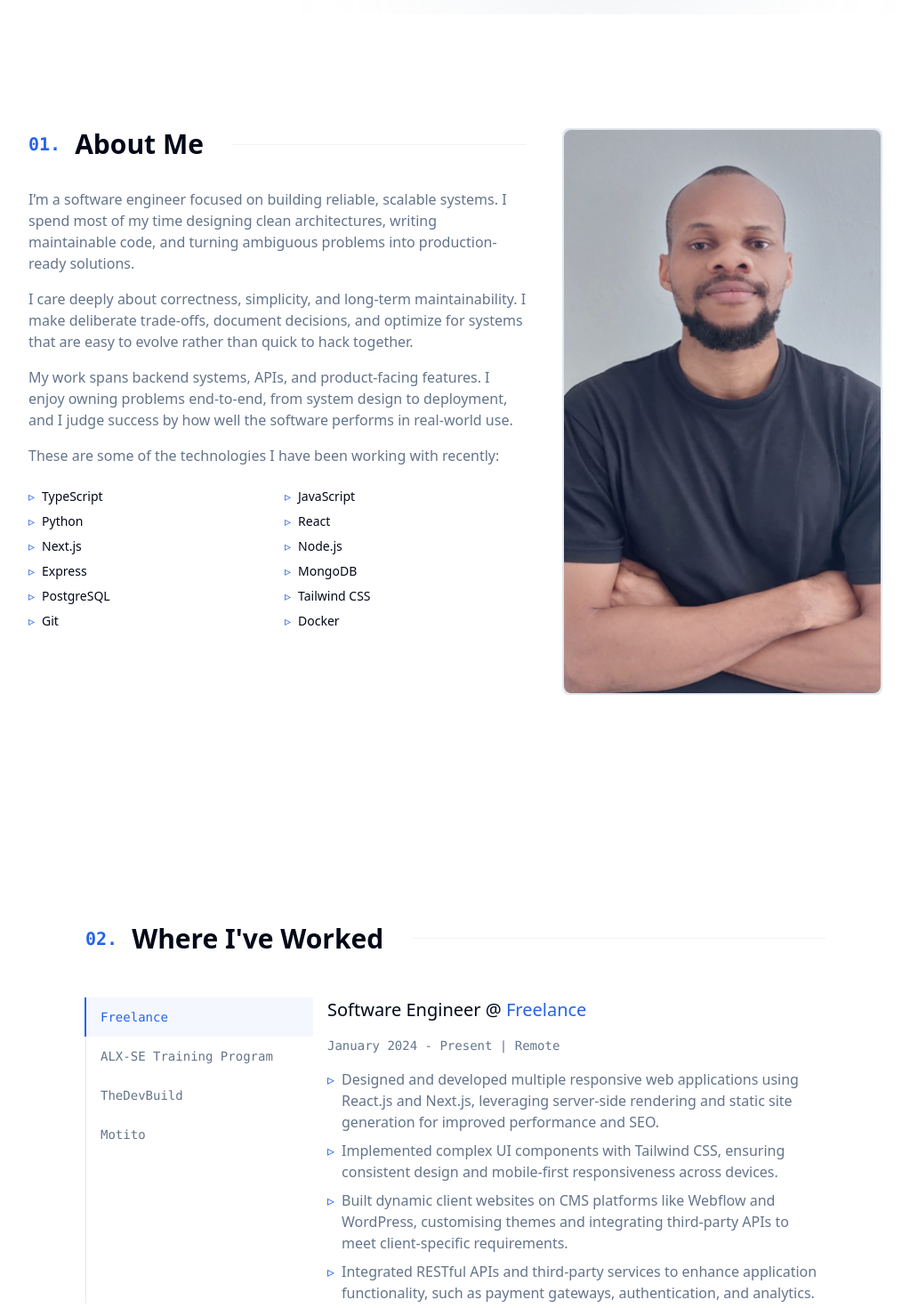
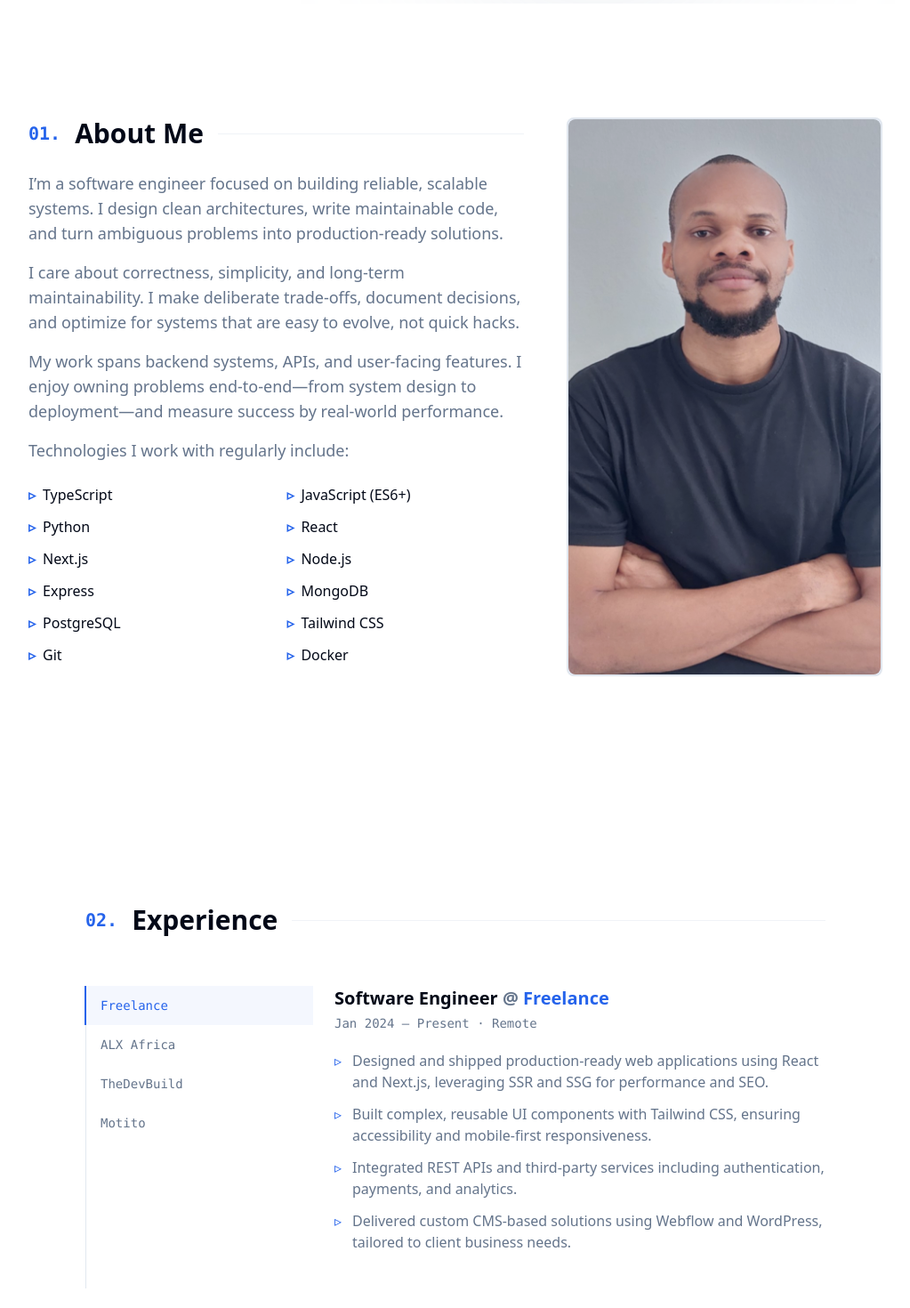
Before and after one commit to luckys-lnz/luckys-portfolio, a Next.js app: page / in a window 1280 px wide. Shown: the part 780-2250 px from the top of the page at 89% size, without its empty margins (128-1151 px from the left). Built offline with nearby package versions, Linux system fonts and the light colour scheme; a web font is replaced by a local one.

Commit message:
refactor: enhance AboutSection and ExperienceSection for improved clarity and presentation; update HeroSection for better messaging and layout

```diff
--- a/components/about-section.tsx
+++ b/components/about-section.tsx
@@ -11,7 +11,7 @@ export function AboutSection() {
 
   const skills = [
     "TypeScript",
-    "JavaScript",
+    "JavaScript (ES6+)",
     "Python",
     "React",
     "Next.js",
@@ -21,97 +21,90 @@ export function AboutSection() {
     "PostgreSQL",
     "Tailwind CSS",
     "Git",
-    "Docker"
+    "Docker",
   ];
 
   const containerVariants = {
     hidden: { opacity: 0 },
     visible: {
       opacity: 1,
-      transition: {
-        staggerChildren: 0.1,
-      },
+      transition: { staggerChildren: 0.15 },
     },
   };
 
   const itemVariants = {
     hidden: { opacity: 0, y: 20 },
-    visible: {
-      opacity: 1,
-      y: 0,
-      transition: { duration: 0.5 },
-    },
+    visible: { opacity: 1, y: 0, transition: { duration: 0.5, ease: "easeOut" } },
   };
 
   return (
-    <section id="about" className="py-20 md:px-20 md:py-32 relative">
-      <div className="container max-w-screen-lg relative z-10">
+    <section id="about" className="py-24 md:py-32 relative">
+      <div className="container max-w-screen-lg mx-auto relative z-10">
         <motion.div
           ref={ref}
           initial="hidden"
           animate={isInView ? "visible" : "hidden"}
           variants={containerVariants}
-          className="grid md:grid-cols-5 gap-10 items-start"
+          className="grid md:grid-cols-5 gap-12 items-start"
         >
-          <motion.div variants={itemVariants} className="md:col-span-3">
-            <h2 className="text-3xl font-bold flex items-center gap-4 mb-8">
+          {/* Text content */}
+          <motion.div variants={itemVariants} className="md:col-span-3 space-y-6">
+            {/* Section heading */}
+            <h2 className="text-3xl font-bold flex items-center gap-4">
               <span className="text-primary font-mono text-xl">01.</span>
               About Me
-              <div className="h-px bg-border flex-grow ml-4 opacity-50"></div>
+              <div className="flex-grow h-px bg-border opacity-50"></div>
             </h2>
 
-            <div className="space-y-4 text-muted-foreground">
+            {/* About paragraphs */}
+            <div className="space-y-4 text-muted-foreground text-base md:text-lg leading-relaxed">
               <p>
-                I’m a software engineer focused on building reliable, scalable
-                systems. I spend most of my time designing clean architectures,
-                writing maintainable code, and turning ambiguous problems into
-                production-ready solutions.
+                I’m a software engineer focused on building reliable, scalable systems. I
+                design clean architectures, write maintainable code, and turn ambiguous
+                problems into production-ready solutions.
               </p>
               <p>
-                I care deeply about correctness, simplicity, and long-term
-                maintainability. I make deliberate trade-offs, document
-                decisions, and optimize for systems that are easy to evolve
-                rather than quick to hack together.
+                I care about correctness, simplicity, and long-term maintainability. I
+                make deliberate trade-offs, document decisions, and optimize for systems
+                that are easy to evolve, not quick hacks.
               </p>
               <p>
-                My work spans backend systems, APIs, and product-facing
-                features. I enjoy owning problems end-to-end, from system design
-                to deployment, and I judge success by how well the software
-                performs in real-world use.
+                My work spans backend systems, APIs, and user-facing features. I enjoy
+                owning problems end-to-end—from system design to deployment—and measure
+                success by real-world performance.
               </p>
-              <p>
-                These are some of the technologies I have been working with
-                recently:
-              </p>
+              <p>Technologies I work with regularly include:</p>
             </div>
 
+            {/* Skills grid */}
             <motion.ul
               variants={itemVariants}
-              className="grid grid-cols-2 gap-x-4 gap-y-2 mt-6 text-sm"
+              className="grid grid-cols-2 gap-x-6 gap-y-3 mt-4 text-sm md:text-base"
             >
-              {skills.map((skill, index) => (
-                <li key={index} className="flex items-center gap-2">
-                  <span className="text-primary">▹</span> {skill}
+              {skills.map((skill, idx) => (
+                <li key={idx} className="flex items-center gap-2">
+                  <span className="text-primary font-bold">▹</span> {skill}
                 </li>
               ))}
             </motion.ul>
           </motion.div>
 
+          {/* Image content */}
           <motion.div
             variants={itemVariants}
-            className="md:col-span-2 relative group"
+            className="md:col-span-2 relative flex justify-center md:justify-end"
           >
-            <div className="relative rounded-lg overflow-hidden border-2 border-slate-200 dark:border-slate-800 transition-all duration-300 group-hover:border-primary/50">
+            <div className="relative rounded-lg overflow-hidden border-2 border-slate-200 dark:border-slate-800 transition-all duration-300 group hover:border-primary/50">
               <div className="absolute inset-0 bg-primary/10 group-hover:bg-transparent transition-all duration-300 z-10"></div>
               <Image
                 src="/lucky.A.jpg"
                 alt="Lucky Archibong"
                 width={600}
                 height={600}
-                className="rounded-lg transition-all duration-300 group-hover:scale-105"
+                className="rounded-lg transition-transform duration-300 group-hover:scale-105"
               />
             </div>
-            <div className="absolute -inset-1.5 rounded-lg bg-primary/10 -z-10 blur-sm opacity-0 group-hover:opacity-100 transition-all duration-300"></div>
+            <div className="absolute -inset-1.5 rounded-lg bg-primary/10 -z-10 blur-sm opacity-0 group-hover:opacity-100 transition-opacity duration-300"></div>
           </motion.div>
         </motion.div>
       </div>
--- a/components/experience-section.tsx
+++ b/components/experience-section.tsx
@@ -1,7 +1,6 @@
 "use client";
 
-import { motion } from "framer-motion";
-import { useInView } from "framer-motion";
+import { motion, useInView } from "framer-motion";
 import { useRef, useState } from "react";
 import { cn } from "@/lib/utils";
 
@@ -23,60 +22,57 @@ export function ExperienceSection() {
     {
       title: "Software Engineer",
       company: "Freelance",
-      date: "January 2024 - Present",
+      date: "Jan 2024 — Present",
       location: "Remote",
       description: [
-        "Designed and developed multiple responsive web applications using React.js and Next.js, leveraging server-side rendering and static site generation for improved performance and SEO.",
-        "Implemented complex UI components with Tailwind CSS, ensuring consistent design and mobile-first responsiveness across devices.",
-        "Built dynamic client websites on CMS platforms like Webflow and WordPress, customising themes and integrating third-party APIs to meet client-specific requirements.",
-        "Integrated RESTful APIs and third-party services to enhance application functionality, such as payment gateways, authentication, and analytics.",
+        "Designed and shipped production-ready web applications using React and Next.js, leveraging SSR and SSG for performance and SEO.",
+        "Built complex, reusable UI components with Tailwind CSS, ensuring accessibility and mobile-first responsiveness.",
+        "Integrated REST APIs and third-party services including authentication, payments, and analytics.",
+        "Delivered custom CMS-based solutions using Webflow and WordPress, tailored to client business needs.",
       ],
       url: "https://www.luckyarchibong.com",
     },
     {
       title: "Software Engineering Trainee",
-      company: "ALX-SE Training Program",
-      date: "January 2024 - Febuary 2025",
+      company: "ALX Africa",
+      date: "Jan 2024 — Feb 2025",
       location: "Remote",
       description: [
-        "Set up and maintained Ubuntu web servers, learning how to keep systems reliable and responsive for users.",
-        "Implemented HAProxy as a load balancer to help distribute incoming traffic and reduce server overload.",
-        "Gained experience with Puppet to automate routine server tasks, improving efficiency and consistency in deployment.",
-        "Used Datadog to monitor server health and performance, catching issues early and learning to debug in real time.",
-        "Built a full-stack Airbnb clone using Python, Flask, jQuery, and SQLAlchemy, focusing on backend development and how databases connect to user-facing features.",
-        "Designed and managed MySQL databases to handle user accounts and property listings, practicing data modeling and relational queries.",
-        "Worked closely with peers using GitHub for version control, team collaboration, and code reviews, developing habits for clean, maintainable code.",
+        "Configured and maintained Linux-based web servers, focusing on reliability and performance.",
+        "Implemented HAProxy for load balancing and traffic distribution.",
+        "Automated infrastructure tasks using Puppet, improving deployment consistency.",
+        "Monitored systems with Datadog and debugged production issues in real time.",
+        "Built a full-stack Airbnb clone using Python, Flask, SQLAlchemy, and MySQL.",
+        "Collaborated in distributed teams using GitHub, following code review and version control best practices.",
       ],
-      url: "https://www.alxafrica.com/ ",
+      url: "https://www.alxafrica.com",
     },
     {
       title: "Web Developer",
       company: "TheDevBuild",
-      date: "January 2023 - February 2024",
+      date: "Jan 2023 — Feb 2024",
       location: "Remote",
       description: [
-        "Built and maintained client websites using HTML, CSS, and JavaScript",
-        "Implemented responsive designs that work across all device sizes",
-        "Assisted in the development of a company-wide design system",
-        "Participated in agile development processes and sprint planning",
+        "Built and maintained client websites using modern HTML, CSS, and JavaScript.",
+        "Implemented responsive layouts across mobile, tablet, and desktop.",
+        "Contributed to the development of a shared internal design system.",
+        "Worked within agile workflows, participating in sprint planning and reviews.",
       ],
       url: "https://www.thedevbuild.com",
     },
     {
       title: "Web Developer",
       company: "Motito",
-      date: "August 2021 - March 2022",
+      date: "Aug 2021 — Mar 2022",
       location: "Remote",
       description: [
-        "Developed responsive web applications using HTML/CSS and JavaScript",
-        "Implemented CI/CD pipelines that reduced deployment time by 40%",
-        "Optimized the company web application performance, improving load times by 45%",
-        "Collaborated with cross-functional teams to deliver features on schedule",
-        "Built an internal dashboard using JavaScript and SQL, integrating BigQuery data with Retool to visualise and manage user demographic insights.",
-        "Worked closely with clients to gather requirements, offer technical guidance, and deliver tailored digital solutions that align with business goals.",
-        "Ensured cross-browser compatibility, mobile responsiveness, and SEO best practices in our websites.",
+        "Developed responsive web applications with a focus on performance and usability.",
+        "Implemented CI/CD pipelines, reducing deployment time by ~40%.",
+        "Optimized application performance, improving load times by ~45%.",
+        "Built an internal analytics dashboard integrating SQL, BigQuery, and Retool.",
+        "Collaborated cross-functionally to deliver features aligned with business goals.",
       ],
-      url: "https://motito.co/",
+      url: "https://motito.co",
     },
   ];
 
@@ -84,52 +80,52 @@ export function ExperienceSection() {
     hidden: { opacity: 0 },
     visible: {
       opacity: 1,
-      transition: {
-        staggerChildren: 0.1,
-      },
+      transition: { staggerChildren: 0.12 },
     },
   };
 
   const itemVariants = {
-    hidden: { opacity: 0, y: 20 },
+    hidden: { opacity: 0, y: 16 },
     visible: {
       opacity: 1,
       y: 0,
-      transition: { duration: 0.5 },
+      transition: { duration: 0.45, ease: "easeOut" },
     },
   };
 
   return (
-    <section id="experience" className="py-20 md:py-32 relative">
-      <div className="container max-w-4xl">
+    <section id="experience" className="py-24 md:py-32 relative">
+      <div className="container max-w-4xl mx-auto">
         <motion.div
           ref={ref}
           initial="hidden"
           animate={isInView ? "visible" : "hidden"}
           variants={containerVariants}
         >
+          {/* Section header */}
           <motion.h2
             variants={itemVariants}
-            className="text-3xl font-bold flex items-center gap-4 mb-12"
+            className="text-3xl font-bold flex items-center gap-4 mb-14"
           >
             <span className="text-primary font-mono text-xl">02.</span>
-            Where I've Worked
-            <div className="h-px bg-border flex-grow ml-4 opacity-50"></div>
+            Experience
+            <div className="h-px bg-border flex-grow opacity-50" />
           </motion.h2>
 
           <motion.div
             variants={itemVariants}
-            className="flex flex-col md:flex-row gap-4"
+            className="flex flex-col md:flex-row gap-6"
           >
-            <div className="md:border-l border-border md:w-64 flex md:flex-col overflow-x-auto md:overflow-x-visible scrollbar-hide">
+            {/* Company tabs */}
+            <div className="md:w-64 md:border-l border-border flex md:flex-col overflow-x-auto md:overflow-visible scrollbar-hide">
               {experiences.map((exp, index) => (
                 <button
                   key={index}
                   onClick={() => setActiveTab(index)}
                   className={cn(
-                    "px-4 py-3 text-left font-mono text-sm whitespace-nowrap transition-all",
+                    "px-4 py-3 text-left font-mono text-sm whitespace-nowrap transition-colors duration-200",
                     activeTab === index
-                      ? "text-primary border-primary md:border-l-2 md:-ml-[2px] bg-primary/5"
+                      ? "text-primary bg-primary/5 md:border-l-2 md:border-primary md:-ml-[2px]"
                       : "text-muted-foreground hover:text-foreground hover:bg-muted"
                   )}
                 >
@@ -138,32 +134,37 @@ export function ExperienceSection() {
               ))}
             </div>
 
-            <div className="flex-1 min-h-[320px]">
+            {/* Experience content */}
+            <div className="flex-1 min-h-[340px]">
               {experiences.map((exp, index) => (
                 <div
                   key={index}
                   className={cn(
-                    "space-y-4 transition-all duration-300",
-                    activeTab === index ? "opacity-100" : "hidden opacity-0"
+                    "space-y-5",
+                    activeTab === index ? "block" : "hidden"
                   )}
                 >
-                  <h3 className="text-xl font-medium">
-                    {exp.title} @ {""}
+                  <div>
+                    <h3 className="text-xl font-semibold">
+                      {exp.title}{" "}
+                      <span className="text-muted-foreground">@</span>{" "}
                       <a
                         href={exp.url}
                         target="_blank"
                         rel="noopener noreferrer"
-                      className="text-primary relative inline-block after:content-[''] after:absolute after:bottom-0 after:left-0 after:w-0 after:h-[1px] after:bg-primary after:transition-all after:duration-300 hover:after:w-full"
+                        className="text-primary relative inline-block after:absolute after:left-0 after:-bottom-0.5 after:h-px after:w-0 after:bg-primary after:transition-all hover:after:w-full"
                       >
                         {exp.company}
                       </a>
                     </h3>
-                  <p className="text-sm text-muted-foreground font-mono">
-                    {exp.date} | {exp.location}
+                    <p className="mt-1 text-sm font-mono text-muted-foreground">
+                      {exp.date} · {exp.location}
                     </p>
-                  <ul className="space-y-2">
+                  </div>
+
+                  <ul className="space-y-3">
                     {exp.description.map((item, i) => (
-                      <li key={i} className="flex gap-2 text-muted-foreground">
+                      <li key={i} className="flex gap-3 text-muted-foreground">
                         <span className="text-primary flex-shrink-0">▹</span>
                         <span>{item}</span>
                       </li>
```
Also changed, not shown: components/hero-section.tsx (+17 -16 lines). Lines whose indentation alone changed are shown as unchanged.
